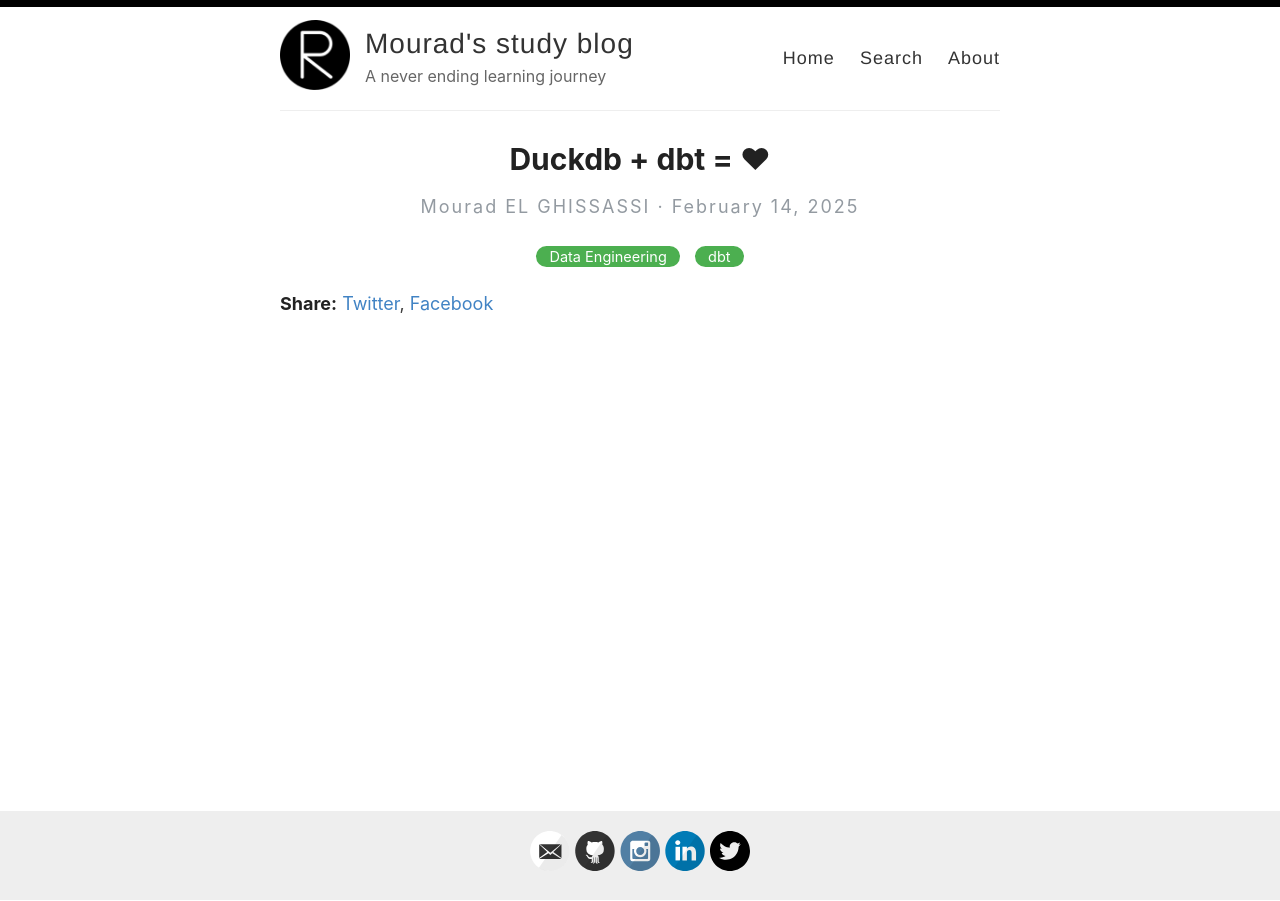
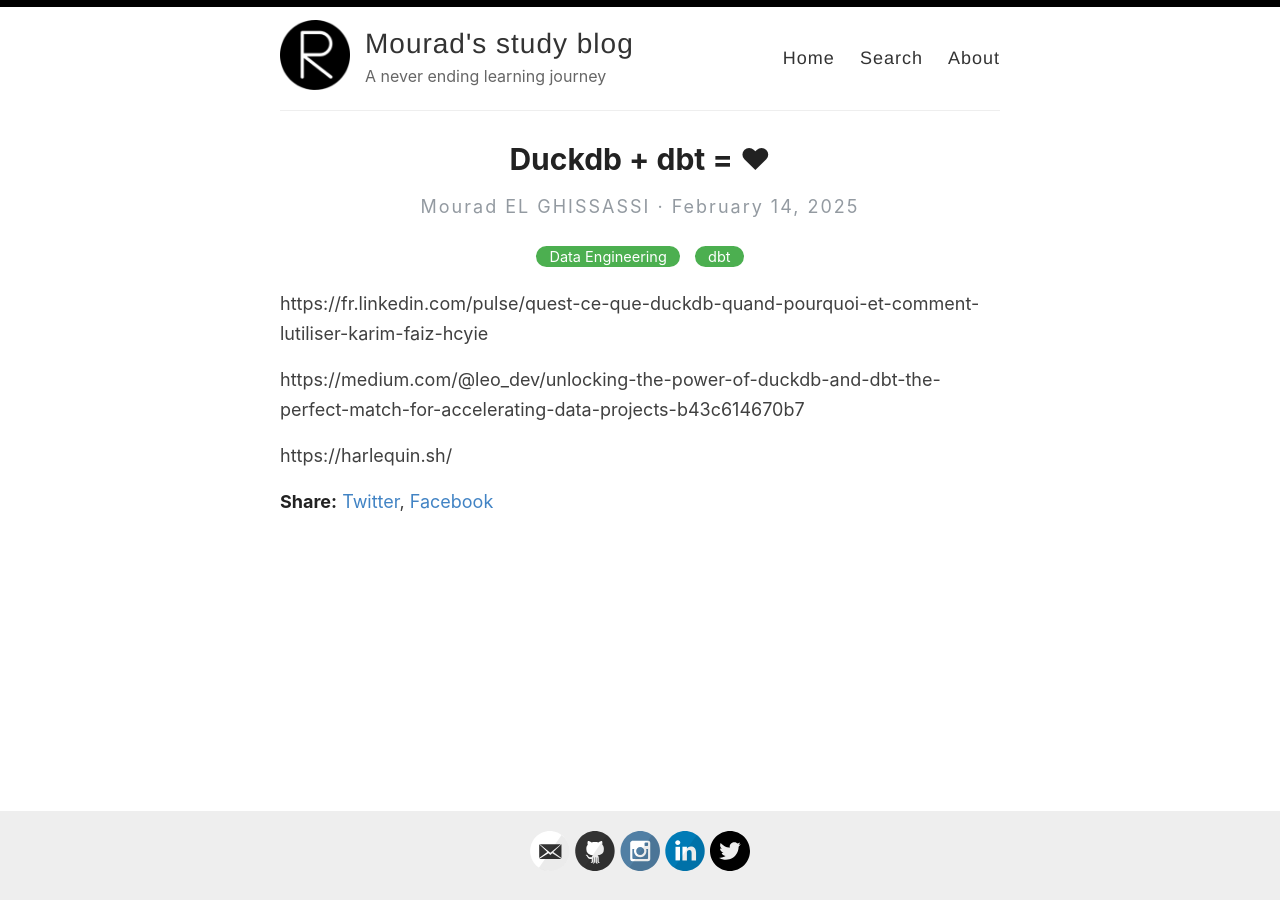
Before and after one commit to everythingdata-ai/everythingdata-ai.github.io, a Jekyll site: the page built from _posts/2025-02-14-duckdb-and-dbt.md, in a window 1280 px wide. Built offline with Jekyll 4.4.1, drawn with Linux system fonts in a browser that asks for light colours; part of the change alters nothing that is shown.

Commit message:
Update 2025-02-14-duckdb-and-dbt.md

```diff
--- a/_posts/2025-02-14-duckdb-and-dbt.md
+++ b/_posts/2025-02-14-duckdb-and-dbt.md
@@ -3,3 +3,9 @@ layout: post
 title: Duckdb + dbt = ♥
 categories: [Data Engineering, dbt]
 ---
+
+https://fr.linkedin.com/pulse/quest-ce-que-duckdb-quand-pourquoi-et-comment-lutiliser-karim-faiz-hcyie
+
+https://medium.com/@leo_dev/unlocking-the-power-of-duckdb-and-dbt-the-perfect-match-for-accelerating-data-projects-b43c614670b7
+
+https://harlequin.sh/
```
